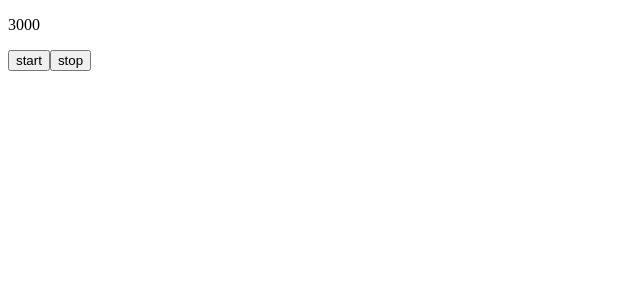
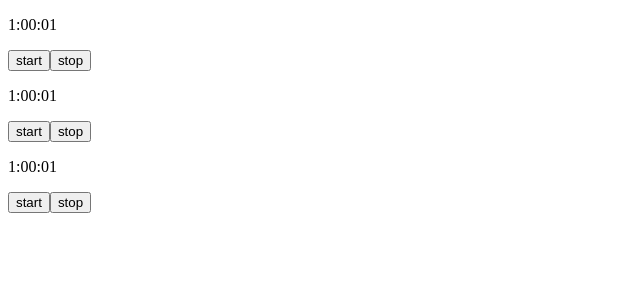
Before and after one commit to ytakaya/todo-timer, a Vue app in the folder front/: page / in a window 1280 px wide. Shown: the top 300 px of the page, without its empty margins (0-640 px from the left). Built offline with nearby package versions, Linux system fonts and the light colour scheme.

Commit message:
update timer

```diff
--- a/front/src/App.vue
+++ b/front/src/App.vue
@@ -1,6 +1,8 @@
 <template>
   <div id="app">
-    <Timer msg="Welcome to Your Vue.js App"/>
+    <Timer/>
+    <Timer/>
+    <Timer/>
   </div>
 </template>
 
--- a/front/src/components/Timer.vue
+++ b/front/src/components/Timer.vue
@@ -1,6 +1,6 @@
 <template>
   <div class="hello">
-    <p>{{ time }}</p>
+    <p>{{ formatedTime }}</p>
     <button v-on:click="start()">start</button>
     <button v-on:click="stop()">stop</button>
   </div>
@@ -10,18 +10,47 @@
 export default {
   data: function() {
     return {
-      time: 3000,
+      time: 3601,
       id: null,
+    }
+  },
+  computed: {
+    formatedTime() {
+      var hms = "";
+      var h = this.time / 3600 | 0;
+      var m = this.time % 3600 / 60 | 0;
+      var s = this.time % 60;
+
+      if (h != 0) {
+        hms = `${h}:${padZero(m)}:${padZero(s)}`;
+      } else if (m != 0) {
+        hms = m + ":" + padZero(s);
+      } else {
+        hms = s;
+      }
+
+      return hms;
+
+      function padZero(v) {
+        if (v < 10) {
+          return "0" + v;
+        } else {
+          return v;
+        }
+      }
     }
   },
   methods: {
     start() {
-      this.id = setInterval(() => {
-        this.time -= 1
-      }, 1000)
+      if (!this.id) {
+        this.id = setInterval(() => {
+          this.time -= 1
+        }, 1000)
+      }
     },
     stop() {
       clearInterval(this.id);
+      this.id = null;
     }
   }
 }
```
